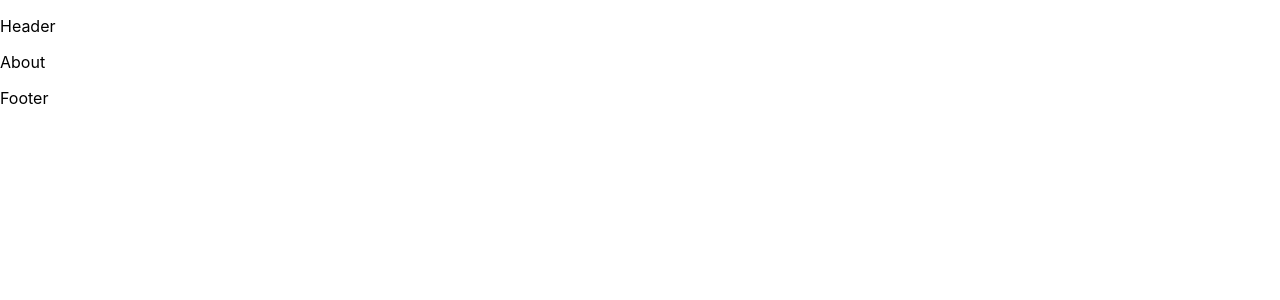
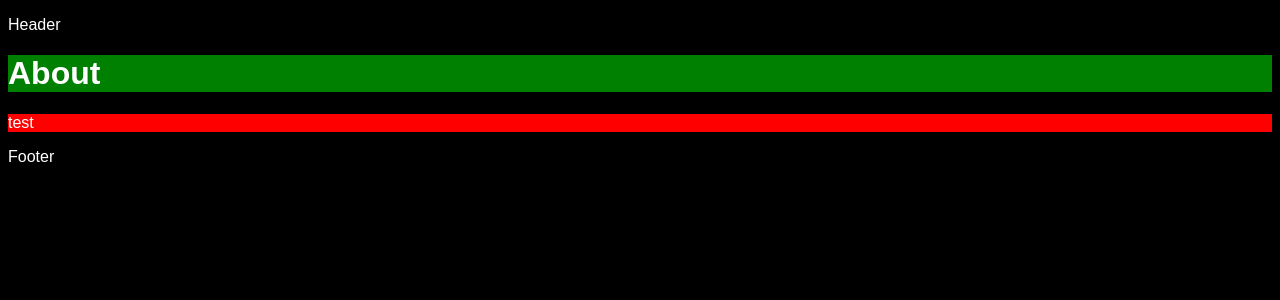
Before and after one commit to Erfanmah7/Next-Pages-Router, a Next.js app: page /about-us in a window 1280 px wide. Shown: the top 300 px of the page. Built offline with nearby package versions, Linux system fonts and the light colour scheme.

Commit message:
styles type

```diff
--- a/package.json
+++ b/package.json
@@ -11,7 +11,8 @@
   "dependencies": {
     "next": "^13.1.1",
     "react": "^18.2.0",
-    "react-dom": "^18.2.0"
+    "react-dom": "^18.2.0",
+    "sass": "^1.80.2"
   },
   "devDependencies": {
     "eslint": "^8.40.0",
--- a/pages/about-us.js
+++ b/pages/about-us.js
@@ -1,5 +1,19 @@
+import styles from "../styles/about.module.scss";
+
 function About() {
-  return <div>About</div>;
+  return (
+    <div>
+      <h1 className={styles.h1}>About</h1>
+      <p>test</p>
+
+      <style jsx>{`
+        p {
+          background-color: red;
+          color: white;
+        }
+      `}</style>
+    </div>
+  );
 }
 
 export default About;
--- /dev/null
+++ b/styles/_colors.scss
@@ -0,0 +1 @@
+$colorone: green;
--- /dev/null
+++ b/styles/about.module.scss
@@ -0,0 +1,6 @@
+@import "colors";
+
+.h1 {
+  background-color: $colorone;
+  color: white;
+}
--- a/styles/globals.css
+++ b/styles/globals.css
@@ -1,26 +1,5 @@
-html,
 body {
-  padding: 0;
-  margin: 0;
-  font-family: -apple-system, BlinkMacSystemFont, Segoe UI, Roboto, Oxygen,
-    Ubuntu, Cantarell, Fira Sans, Droid Sans, Helvetica Neue, sans-serif;
+  font-family: Arial, Helvetica, sans-serif;
+  color: white;
+  background: black;
 }
-
-a {
-  color: inherit;
-  text-decoration: none;
-}
-
-* {
-  box-sizing: border-box;
-}
-
-@media (prefers-color-scheme: dark) {
-  html {
-    color-scheme: dark;
-  }
-  body {
-    color: white;
-    background: black;
-  }
-}
```
Also changed, not shown: 1 other file (tests, documents, lock files or other folders).
